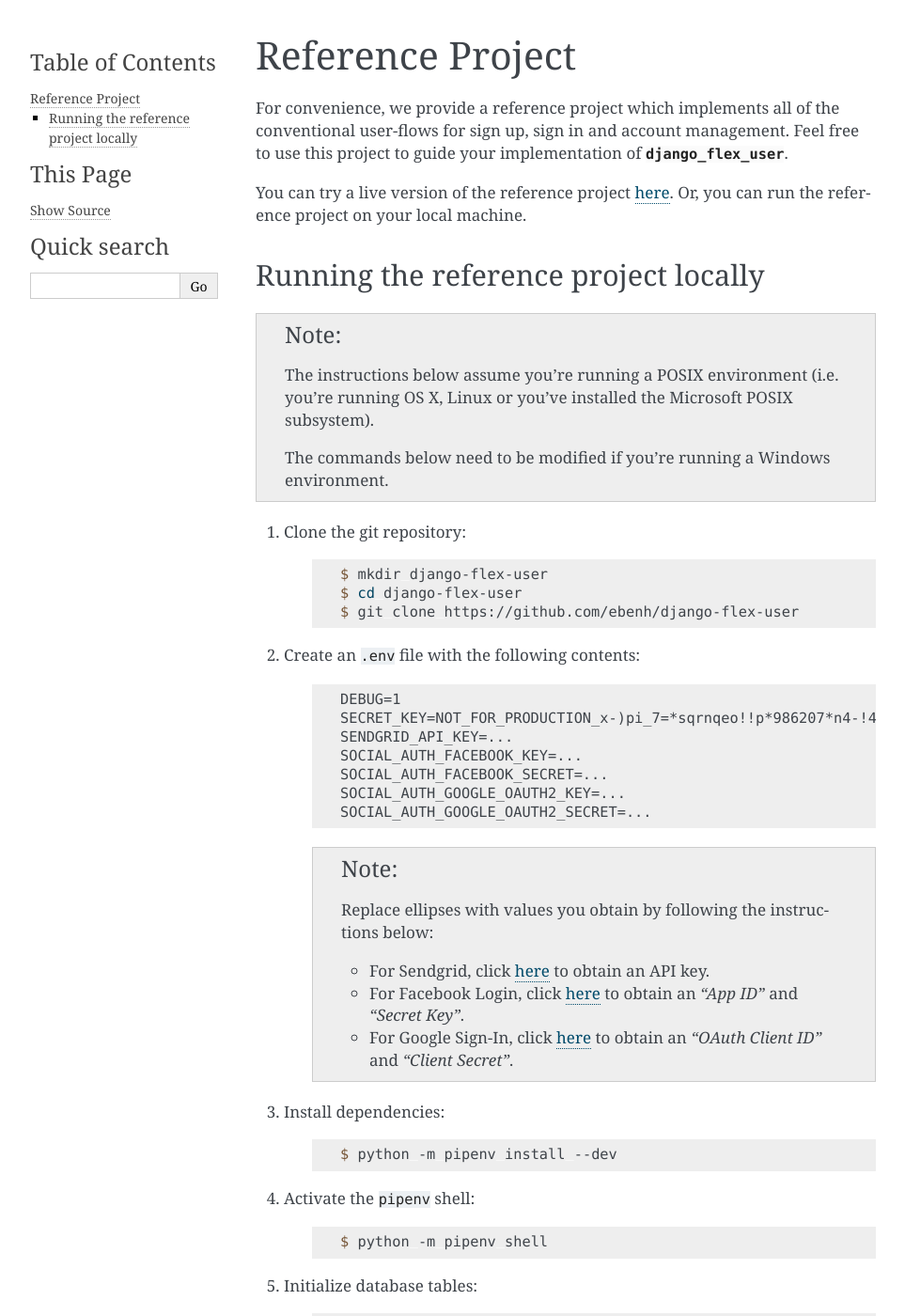
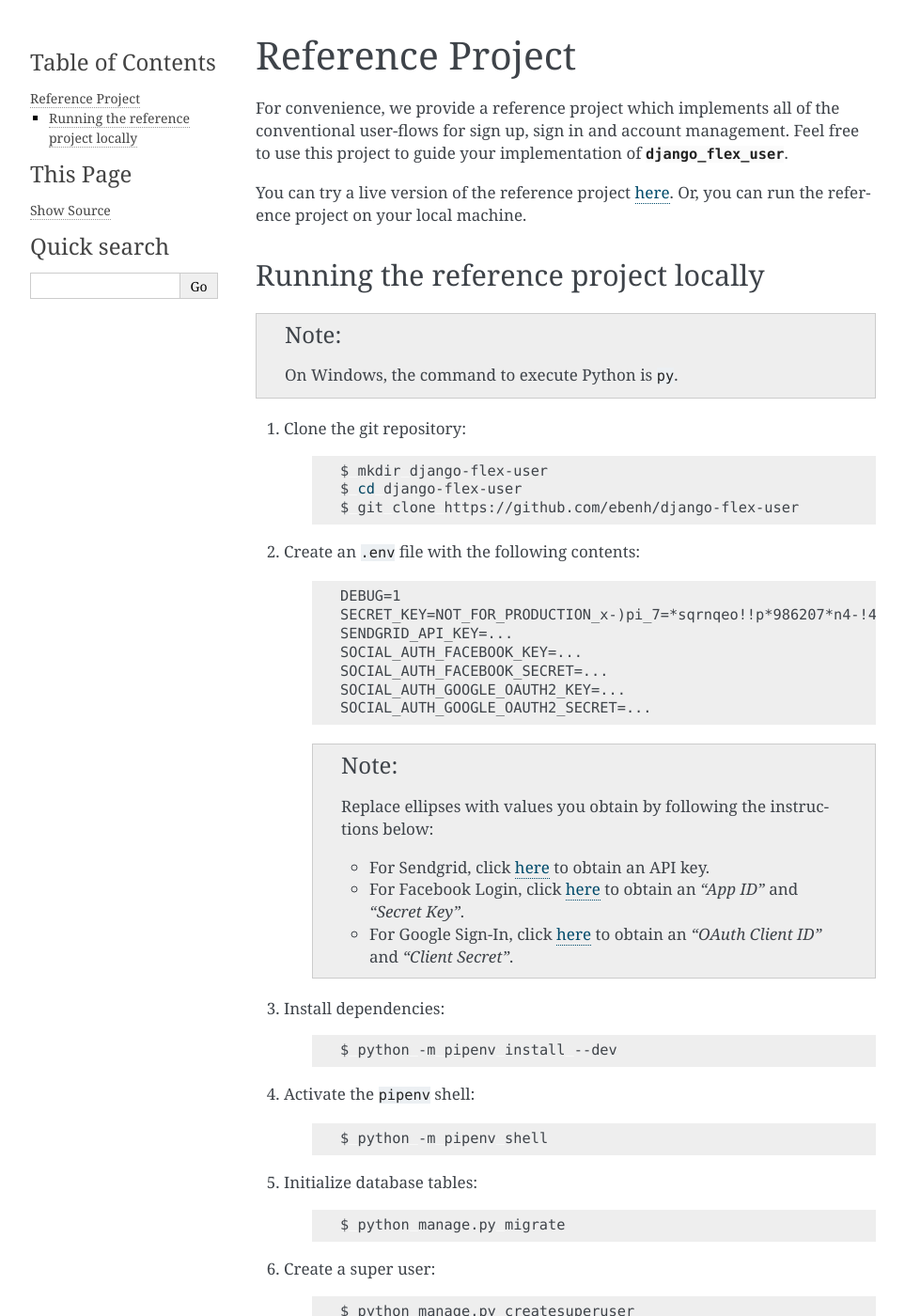
Before and after one commit to ebenh/django-flex-user, a Sphinx documentation site: the page built from docs/source/reference_project.rst, in a window 1280 px wide and 1400 px high. Shown: the whole window at 94% size, without its empty margins (148-1111 px from the left). Built offline with Sphinx 7.4.7, drawn with Linux system fonts in a browser that asks for light colours; some of the changed text lies outside the part shown.

Commit message:
Updating documentation

```diff
--- a/docs/source/installation.rst
+++ b/docs/source/installation.rst
@@ -3,12 +3,12 @@ Installation
 
 #. Install :mod:`django_flex_user` from the Python Package Index (PyPi):
 
-    .. code-block:: console
+    .. code-block:: bash
 
         $ pip install django-flex-user
 
 #. Apply database migrations:
 
-    .. code-block:: console
+    .. code-block:: bash
 
         $ python mange.py migrate
--- a/docs/source/reference_project.rst
+++ b/docs/source/reference_project.rst
@@ -11,14 +11,11 @@ Running the reference project locally
 +++++++++++++++++++++++++++++++++++++
 
 .. note::
-    The instructions below assume you're running a POSIX environment (i.e. you're running OS X, Linux or you've
-    installed the Microsoft POSIX subsystem).
-
-    The commands below need to be modified if you're running a Windows environment.
+    On Windows, the command to execute Python is ``py``.
 
 #. Clone the git repository:
 
-    .. code-block:: console
+    .. code-block:: bash
 
         $ mkdir django-flex-user
         $ cd django-flex-user
@@ -47,49 +44,56 @@ Running the reference project locally
 
 #. Install dependencies:
 
-    .. code-block:: console
+    .. code-block:: bash
 
         $ python -m pipenv install --dev
 
 #. Activate the ``pipenv`` shell:
 
-    .. code-block:: console
+    .. code-block:: bash
 
         $ python -m pipenv shell
 
 #. Initialize database tables:
 
-    .. code-block:: console
+    .. code-block:: bash
 
         $ python manage.py migrate
 
 #. Create a super user:
 
-    .. code-block:: console
+    .. code-block:: bash
 
         $ python manage.py createsuperuser
 
 #. Run the development server:
 
-    .. code-block:: console
+    .. code-block:: bash
 
         $ python manage.py runserver
 
 #. Run tests:
 
-    .. code-block:: console
+    .. code-block:: bash
 
         $ python manage.py test
 
 #. Build the Python package:
 
-    .. code-block:: console
+    .. code-block:: bash
 
         $ python setup.py sdist
 
 #. Build the docs:
 
-    .. code-block:: console
+    .. code-block:: bash
 
         $ cd doc
         $ make html
+
+    Or, on Windows ...
+
+    .. code-block:: batch
+
+        > cd doc
+        > make.bat html
```
